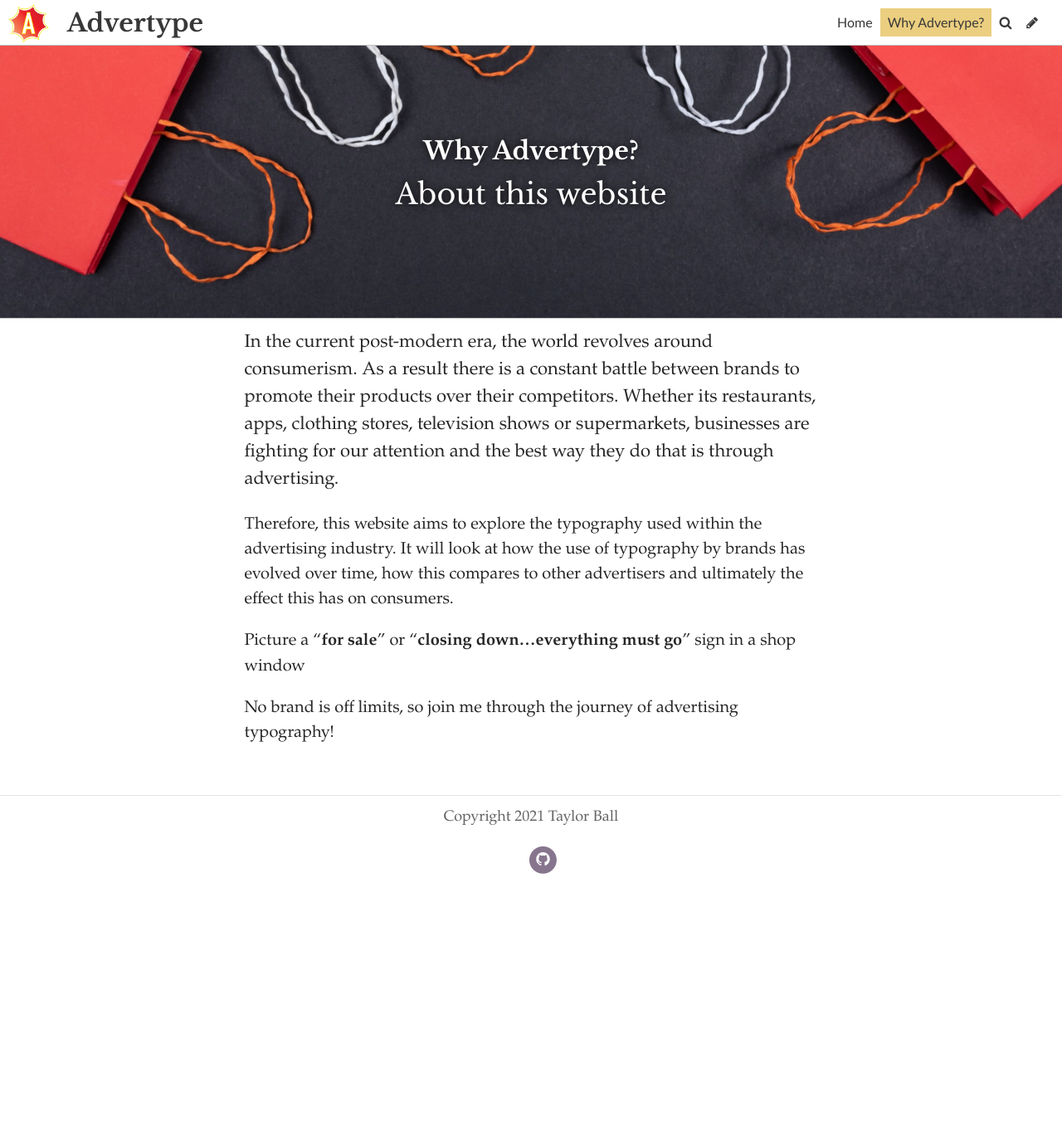
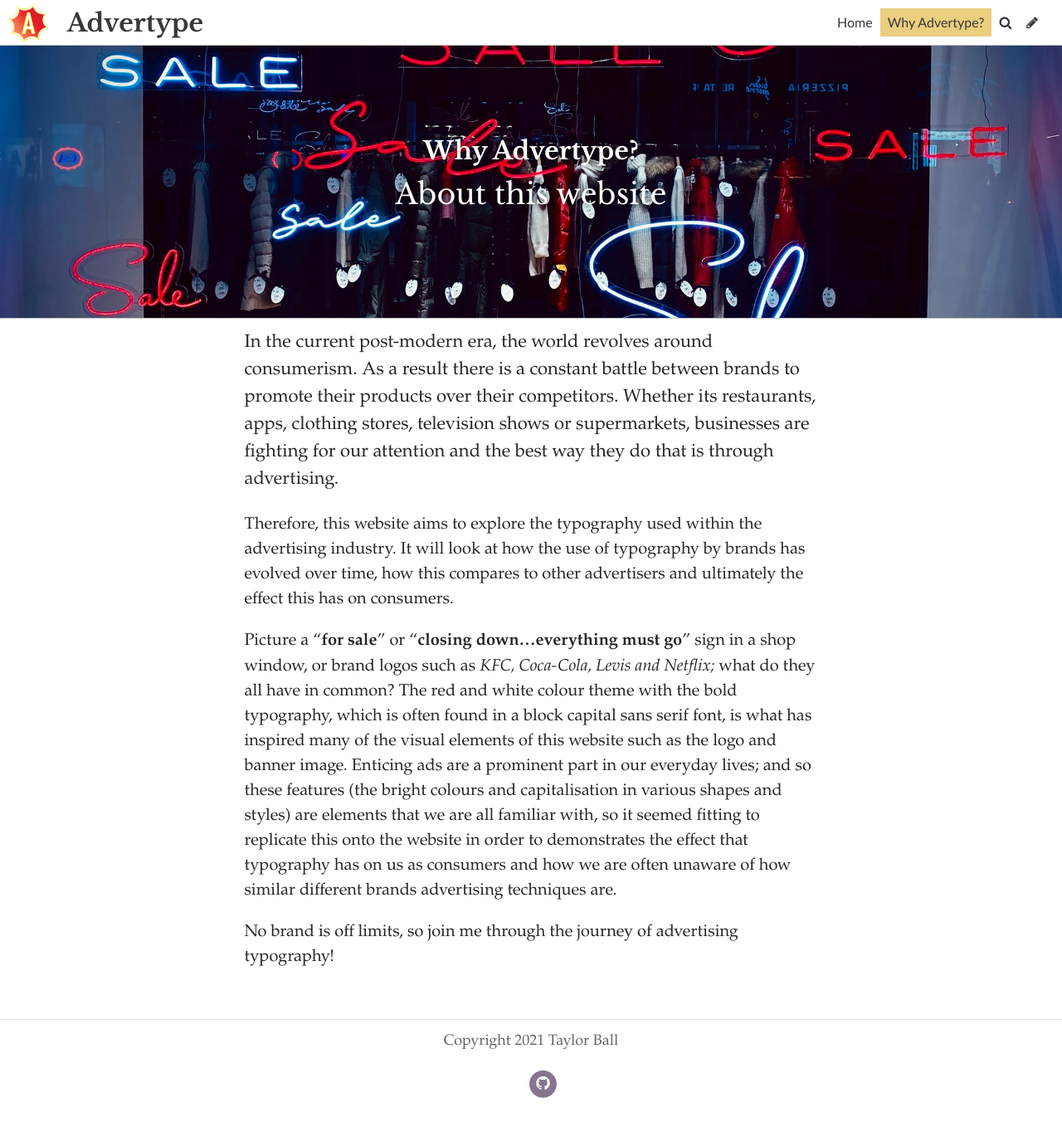
Before and after one commit to taylorball1/taylorball, a Jekyll site: the page built from pages/about.md, in a window 1280 px wide and 1352 px high. Shown: the whole window at 83% size. Built offline with Jekyll 4.4.1, drawn with Linux system fonts in a browser that asks for light colours; some web fonts are replaced.

Commit message:
Update Page “about”

```diff
--- a/pages/about.md
+++ b/pages/about.md
@@ -1,7 +1,7 @@
 ---
 header_feature_image: /uploads/log.jpg
 title: Why Advertype?
-image: ../uploads/banner.jpeg
+image: ../uploads/banner2.jpeg
 subtitle: "About this website "
 permalink: /about/
 date: 2020-06-29T15:36:12.231Z
@@ -15,6 +15,6 @@ In the current post-modern era, the world revolves around consumerism. As a resu
 
 Therefore, this website aims to explore the typography used within the advertising industry. It will look at how the use of typography by brands has evolved over time, how this compares to other advertisers and ultimately the effect this has on consumers.
 
-Picture a "**for sale**" or "**closing down...everything must go**" sign in a shop window
+Picture a "**for sale**" or "**closing down...everything must go**" sign in a shop window, or brand logos such as *KFC, Coca-Cola, Levis and Netflix;* what do they all have in common? The red and white colour theme with the bold typography, which is often found in a block capital sans serif font, is what has inspired many of the visual elements of this website such as the logo and banner image. Enticing ads are a prominent part in our everyday lives; and so these features (the bright colours and capitalisation in various shapes and styles) are elements that we are all familiar with, so it seemed fitting to replicate this onto the website in order to demonstrates the effect that typography has on us as consumers and how we are often unaware of how similar different brands advertising techniques are.
 
 No brand is off limits, so join me through the journey of advertising typography!
```
Also changed, not shown: uploads/banner2.jpeg (added).
